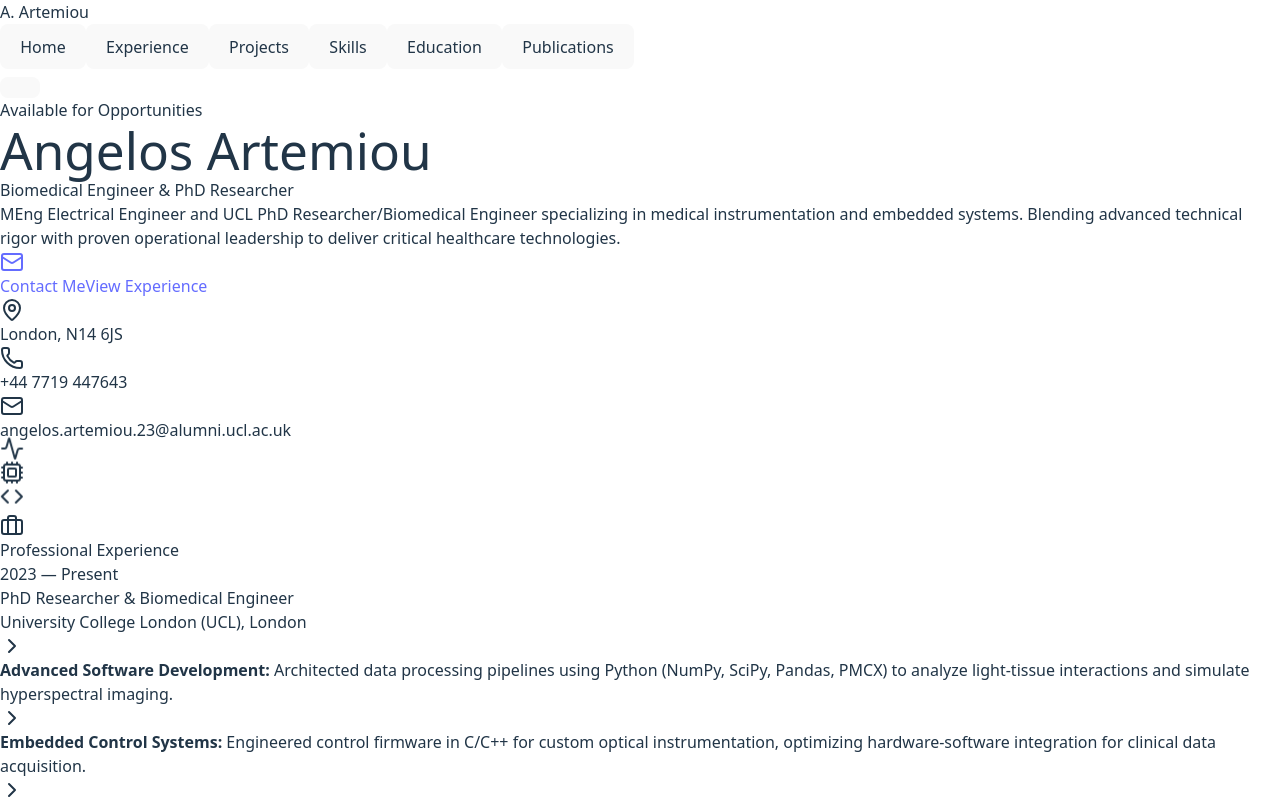
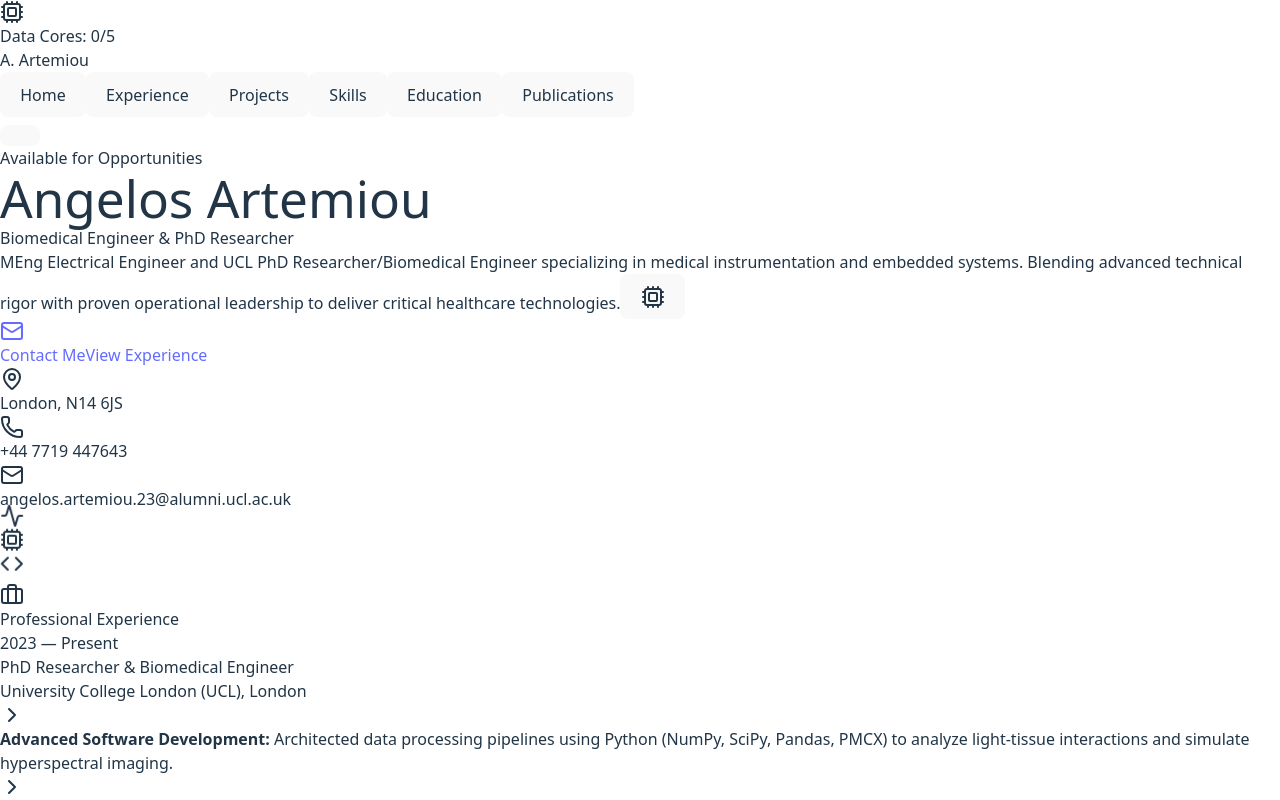
Before and after one commit to Angelos-A/angelos-portfolio, a React (Vite) app: page / in a window 1280 px wide. Shown: the top 800 px of the page. Built offline with nearby package versions, Linux system fonts and the light colour scheme.

Commit message:
Added mini game - find the data cores

```diff
--- a/src/App.jsx
+++ b/src/App.jsx
@@ -2,11 +2,49 @@ import React, { useState, useEffect } from 'react';
 import {
   Mail, Phone, MapPin, ExternalLink, ChevronRight,
   Briefcase, GraduationCap, Award, BookOpen, Cpu, Code, Activity, ShieldCheck,
-  FolderKanban, Download
+  FolderKanban, Download, CheckCircle2
 } from 'lucide-react';
 
 export default function App() {
   const [activeSection, setActiveSection] = useState('home');
+
+  // --- MINI-GAME STATE ---
+  const [foundCores, setFoundCores] = useState([]);
+  const [showWinMessage, setShowWinMessage] = useState(false);
+
+  // Check for win condition
+  useEffect(() => {
+    if (foundCores.length === 5) {
+      setShowWinMessage(true);
+      const timer = setTimeout(() => setShowWinMessage(false), 6000);
+      return () => clearTimeout(timer);
+    }
+  }, [foundCores]);
+
+  const handleFindCore = (id) => {
+    if (!foundCores.includes(id)) {
+      setFoundCores(prev => [...prev, id]);
+    }
+  };
+
+  // Helper component for the hidden game items
+  const HiddenCore = ({ id, className }) => {
+    const isFound = foundCores.includes(id);
+    return (
+      <button
+        onClick={() => handleFindCore(id)}
+        disabled={isFound}
+        className={`absolute z-30 flex items-center justify-center transition-all duration-500 cursor-crosshair
+          ${isFound
+            ? 'opacity-0 scale-150 pointer-events-none text-green-400'
+            : `opacity-20 hover:opacity-100 hover:scale-125 animate-pulse text-cyan-400 hover:drop-shadow-[0_0_8px_rgba(34,211,238,0.8)] ${className}`
+          }`}
+        title="Hidden Data Core..."
+      >
+        <Cpu className="w-6 h-6" />
+      </button>
+    );
+  };
 
   // Smooth scroll handler
   const scrollTo = (id) => {
@@ -34,15 +72,46 @@ export default function App() {
           0%, 100% { transform: rotate(-3deg); }
           50% { transform: rotate(3deg); }
         }
+        @keyframes slideUpFade {
+          0% { transform: translate(-50%, 20px); opacity: 0; }
+          10%, 90% { transform: translate(-50%, 0); opacity: 1; }
+          100% { transform: translate(-50%, -20px); opacity: 0; }
+        }
         .animate-float { animation: float 6s ease-in-out infinite; }
         .animate-float-delayed { animation: float-delayed 7s ease-in-out infinite 1s; }
         .hover-wiggle:hover { animation: wiggle 0.4s ease-in-out infinite; }
+        .animate-win-message { animation: slideUpFade 6s ease-in-out forwards; }
       `}</style>
 
       {/* Playful Background Blobs */}
       <div className="fixed top-[-10%] left-[-10%] w-[40vw] h-[40vw] rounded-full bg-blue-200/20 blur-3xl animate-float -z-10 pointer-events-none"></div>
       <div className="fixed bottom-[-10%] right-[-10%] w-[35vw] h-[35vw] rounded-full bg-purple-200/20 blur-3xl animate-float-delayed -z-10 pointer-events-none"></div>
       <div className="fixed top-[40%] left-[60%] w-[25vw] h-[25vw] rounded-full bg-cyan-200/20 blur-3xl animate-float -z-10 pointer-events-none" style={{ animationDelay: '2s' }}></div>
+
+      {/* Game Progress Widget (Slides in after finding the first one) */}
+      <div className={`fixed bottom-6 right-6 z-50 bg-slate-900/95 backdrop-blur-sm text-white px-5 py-3 rounded-2xl shadow-2xl border border-slate-700 transition-all duration-700 ease-out ${foundCores.length > 0 ? 'translate-y-0 opacity-100' : 'translate-y-24 opacity-0 pointer-events-none'}`}>
+        <div className="flex items-center gap-3">
+          <div className="relative">
+            <Cpu className={`w-6 h-6 ${foundCores.length === 5 ? 'text-green-400' : 'text-cyan-400 animate-pulse'}`} />
+            {foundCores.length === 5 && <CheckCircle2 className="w-4 h-4 text-green-400 absolute -bottom-1 -right-1 bg-slate-900 rounded-full" />}
+          </div>
+          <div className="font-bold text-sm tracking-wide">
+            Data Cores: <span className={foundCores.length === 5 ? 'text-green-400' : 'text-cyan-400'}>{foundCores.length}/5</span>
+          </div>
+        </div>
+      </div>
+
+      {/* Win Modal Overlay */}
+      {showWinMessage && (
+        <div className="fixed inset-0 z-[100] flex items-center justify-center pointer-events-none">
+          <div className="absolute inset-0 bg-slate-900/20 backdrop-blur-sm animate-win-message"></div>
+          <div className="bg-gradient-to-br from-blue-600 via-indigo-600 to-cyan-500 text-white px-10 py-8 rounded-[2rem] shadow-[0_0_50px_rgba(6,182,212,0.5)] border border-white/20 flex flex-col items-center animate-win-message z-10">
+            <Award className="w-16 h-16 text-yellow-300 mb-4 animate-bounce" />
+            <h2 className="text-3xl md:text-4xl font-extrabold mb-2 text-center tracking-tight text-transparent bg-clip-text bg-gradient-to-r from-white to-blue-100">Architecture Mastered!</h2>
+            <p className="font-medium text-blue-100 text-lg">You fully debugged the site and found all 5 Data Cores.</p>
+          </div>
+        </div>
+      )}
 
       {/* Navigation */}
       <nav className="fixed top-0 w-full bg-white/70 backdrop-blur-lg z-50 border-b border-slate-200/50 shadow-[0_4px_30px_rgba(0,0,0,0.03)]">
@@ -88,8 +157,10 @@ export default function App() {
             <h2 className="text-2xl md:text-3xl font-bold text-transparent bg-clip-text bg-gradient-to-r from-blue-600 to-indigo-500 mb-6">
               Biomedical Engineer & PhD Researcher
             </h2>
-            <p className="text-lg text-slate-600 leading-relaxed mb-8 max-w-xl font-medium">
+            <p className="text-lg text-slate-600 leading-relaxed mb-8 max-w-xl font-medium relative">
               MEng Electrical Engineer and UCL PhD Researcher/Biomedical Engineer specializing in medical instrumentation and embedded systems. Blending advanced technical rigor with proven operational leadership to deliver critical healthcare technologies.
+              {/* Game Item 1: Tucked near the paragraph */}
+              <HiddenCore id="core-1" className="-left-8 top-2" />
             </p>
 
             <div className="flex flex-wrap gap-4 mb-8">
@@ -113,7 +184,7 @@ export default function App() {
             {/* Abstract Tech/Bio Graphic Placeholder */}
             <div className="aspect-square rounded-full bg-gradient-to-tr from-blue-100 via-indigo-50 to-cyan-100 relative p-8 shadow-2xl shadow-blue-900/10 border-4 border-white group hover:scale-105 transition-transform duration-500">
               <div className="absolute inset-0 bg-white/40 rounded-full backdrop-blur-3xl border border-white/80"></div>
-              <div className="relative h-full w-full border-4 border-dashed border-blue-300 rounded-full flex flex-col items-center justify-center text-blue-400 group-hover:border-indigo-400 group-hover:rotate-12 transition-all duration-700">
+              <div className="relative h-full w-full border-4 border-dashed border-blue-300 rounded-full flex flex-col items-center justify-center text-blue-400 transition-all duration-700">
                  <Activity className="w-24 h-24 mb-4 text-blue-500 opacity-80 group-hover:animate-pulse" />
                  <Cpu className="w-16 h-16 absolute top-1/4 left-1/4 text-cyan-400 opacity-60 group-hover:-translate-x-4 group-hover:-translate-y-4 transition-transform duration-500" />
                  <Code className="w-16 h-16 absolute bottom-1/4 right-1/4 text-indigo-400 opacity-60 group-hover:translate-x-4 group-hover:translate-y-4 transition-transform duration-500" />
@@ -126,8 +197,8 @@ export default function App() {
       {/* Experience Section */}
       <section id="experience" className="py-24 bg-white/80 backdrop-blur-sm border-t border-slate-100 relative">
         <div className="max-w-[1500px] mx-auto px-4 sm:px-6 lg:px-8">
-          <div className="flex items-center mb-16 group">
-            <div className="bg-blue-100 p-3 rounded-2xl mr-4 group-hover:-rotate-12 group-hover:scale-110 transition-transform">
+          <div className="flex items-center mb-16 group relative">
+            <div className="bg-blue-100 p-3 rounded-2xl mr-4 group-hover:-translate-y-1 transition-transform">
               <Briefcase className="w-8 h-8 text-blue-600" />
             </div>
             <h2 className="text-4xl font-extrabold text-slate-900 tracking-tight">Professional Experience</h2>
@@ -171,7 +242,7 @@ export default function App() {
                 <div className="mb-4 md:mb-0 text-slate-500 font-bold pt-2 md:text-right md:pr-8 tracking-wide">
                   2023 — Present
                 </div>
-                <div className="md:col-span-3 bg-white border-2 border-slate-100 rounded-3xl p-8 shadow-sm group-hover/card:shadow-2xl group-hover/card:border-indigo-200 group-hover/card:-translate-y-2 transition-all duration-300">
+                <div className="md:col-span-3 bg-white border-2 border-slate-100 rounded-3xl p-8 shadow-sm group-hover/card:shadow-2xl group-hover/card:border-indigo-200 group-hover/card:-translate-y-2 transition-all duration-300 relative">
                   <h3 className="text-2xl font-extrabold text-slate-900 group-hover/card:text-indigo-700 transition-colors">Post Graduate Teaching Assistant (Medical Instrumentation)</h3>
                   <div className="text-indigo-600 font-bold mb-6 inline-block bg-indigo-50 px-3 py-1 rounded-lg mt-2">University College London (UCL), London</div>
                   <ul className="space-y-4 text-slate-600 list-none font-medium">
@@ -191,8 +262,10 @@ export default function App() {
             {/* DNA Nudge */}
             <div className="relative pl-8 md:pl-0 group/card">
               <div className="md:grid md:grid-cols-4 md:gap-8 items-start">
-                <div className="mb-4 md:mb-0 text-slate-500 font-bold pt-2 md:text-right md:pr-8 tracking-wide">
+                <div className="mb-4 md:mb-0 text-slate-500 font-bold pt-2 md:text-right md:pr-8 tracking-wide relative">
                   2021 — 2022
+                  {/* Game Item 2: Hiding next to the DNA Nudge date */}
+                  <HiddenCore id="core-2" className="right-4 top-10 md:-right-6 md:top-2 text-cyan-500" />
                 </div>
                 <div className="md:col-span-3 bg-white border-2 border-slate-100 rounded-3xl p-8 shadow-sm group-hover/card:shadow-2xl group-hover/card:border-cyan-200 group-hover/card:-translate-y-2 transition-all duration-300">
                   <h3 className="text-2xl font-extrabold text-slate-900 group-hover/card:text-cyan-700 transition-colors">Embedded Systems Engineer</h3>
@@ -249,8 +322,8 @@ export default function App() {
       {/* Projects Section */}
       <section id="projects" className="py-24 bg-slate-50/50 backdrop-blur-sm relative">
         <div className="max-w-[1500px] mx-auto px-4 sm:px-6 lg:px-8">
-          <div className="flex items-center mb-16 group">
-            <div className="bg-indigo-100 p-3 rounded-2xl mr-4 group-hover:scale-110 group-hover:rotate-12 transition-transform">
+          <div className="flex items-center mb-16 group relative">
+            <div className="bg-indigo-100 p-3 rounded-2xl mr-4 group-hover:-translate-y-1 transition-transform">
               <FolderKanban className="w-8 h-8 text-indigo-600 group-hover:animate-bounce" />
             </div>
             <h2 className="text-4xl font-extrabold text-slate-900 tracking-tight">Projects & Portfolio</h2>
@@ -325,7 +398,7 @@ export default function App() {
               </div>
             </div>
 
-              {/* Project Card with Bullet Points */}
+            {/* Project Card with Bullet Points */}
             <div className="bg-white rounded-[2rem] shadow-sm border-2 border-slate-100 overflow-hidden flex flex-col group hover:shadow-[0_20px_50px_rgba(0,0,0,0.1)] hover:-translate-y-3 hover:border-pink-200 transition-all duration-300">
               <div className="aspect-video bg-black relative overflow-hidden flex items-center justify-center">
                 <video
@@ -351,13 +424,15 @@ export default function App() {
               </div>
             </div>
 
-              <div className="bg-white rounded-[2rem] shadow-sm border-2 border-slate-100 overflow-hidden flex flex-col group hover:shadow-[0_20px_50px_rgba(0,0,0,0.1)] hover:-translate-y-3 hover:border-indigo-200 transition-all duration-300">
+            <div className="bg-white rounded-[2rem] shadow-sm border-2 border-slate-100 overflow-hidden flex flex-col group hover:shadow-[0_20px_50px_rgba(0,0,0,0.1)] hover:-translate-y-3 hover:border-indigo-200 transition-all duration-300">
               <div className="aspect-video bg-indigo-50 relative overflow-hidden flex items-center justify-center p-4">
                 <img
                   src="/Rover.png"
                   alt="PCB Electronics"
                   className="w-full h-full object-contain group-hover:scale-110 transition-transform duration-700 drop-shadow-lg"
                 />
+                {/* Game Item 3: Hiding on the Rover image wrapper */}
+                <HiddenCore id="core-3" className="top-4 right-4 text-indigo-900" />
               </div>
               <div className="p-8 flex flex-col flex-grow bg-white">
                 <h3 className="text-2xl font-extrabold text-slate-900 mb-4 group-hover:text-indigo-700 transition-colors">Multi-Sensor Wi-Fi Rover (Personal Project)</h3>
@@ -438,11 +513,13 @@ export default function App() {
         <div className="absolute right-0 top-1/2 -translate-y-1/2 w-96 h-96 bg-cyan-100/50 rounded-full mix-blend-multiply blur-3xl -z-10 pointer-events-none"></div>
 
         <div className="max-w-[1500px] mx-auto px-4 sm:px-6 lg:px-8">
-          <div className="flex items-center mb-16 group">
-            <div className="bg-cyan-100 p-3 rounded-2xl mr-4 group-hover:scale-110 group-hover:rotate-12 transition-transform">
+          <div className="flex items-center mb-16 group relative">
+            <div className="bg-cyan-100 p-3 rounded-2xl mr-4 group-hover:-translate-y-1 transition-transform">
               <Cpu className="w-8 h-8 text-cyan-600 group-hover:animate-pulse" />
             </div>
             <h2 className="text-4xl font-extrabold text-slate-900 tracking-tight">Technical Expertise</h2>
+            {/* Game Item 4: Tucked in the Skills title area */}
+            <HiddenCore id="core-4" className="ml-6 top-1 text-cyan-500" />
           </div>
 
           <div className="grid grid-cols-1 md:grid-cols-2 lg:grid-cols-3 gap-8">
@@ -493,7 +570,7 @@ export default function App() {
             </div>
 
             {/* Core Competencies */}
-            <div className="bg-white p-8 rounded-[2rem] shadow-sm border-2 border-slate-100 md:col-span-2 lg:col-span-3 hover:border-indigo-200 hover:shadow-xl hover:-translate-y-2 transition-all duration-300">
+            <div className="bg-white p-8 rounded-[2rem] shadow-sm border-2 border-slate-100 md:col-span-2 lg:col-span-3 hover:border-indigo-200 hover:shadow-xl hover:-translate-y-2 transition-all duration-300 relative">
               <div className="flex items-center mb-6 text-slate-900 group">
                 <div className="p-2 bg-indigo-50 rounded-xl mr-3 group-hover:scale-110 transition-transform">
                   <ShieldCheck className="w-7 h-7 text-indigo-500 group-hover:animate-pulse" />
@@ -519,7 +596,7 @@ export default function App() {
           {/* Education */}
           <div>
             <div className="flex items-center mb-12 group">
-              <div className="bg-blue-100 p-3 rounded-2xl mr-4 group-hover:-translate-y-1 group-hover:scale-110 transition-all">
+              <div className="bg-blue-100 p-3 rounded-2xl mr-4 group-hover:-translate-y-1 transition-all">
                 <GraduationCap className="w-8 h-8 text-blue-600 group-hover:animate-bounce" />
               </div>
               <h2 className="text-4xl font-extrabold text-slate-900 tracking-tight">Education</h2>
@@ -568,7 +645,7 @@ export default function App() {
           {/* Awards */}
           <div>
             <div className="flex items-center mb-12 group">
-              <div className="bg-amber-100 p-3 rounded-2xl mr-4 group-hover:-rotate-12 group-hover:scale-110 transition-all">
+              <div className="bg-amber-100 p-3 rounded-2xl mr-4 group-hover:-translate-y-1 transition-all">
                 <Award className="w-8 h-8 text-amber-500" />
               </div>
               <h2 className="text-4xl font-extrabold text-slate-900 tracking-tight">Awards</h2>
@@ -608,7 +685,7 @@ export default function App() {
 
         <div className="max-w-[1500px] mx-auto px-4 sm:px-6 lg:px-8 relative z-10">
           <div className="flex items-center mb-16 group">
-            <div className="bg-cyan-900/50 p-3 rounded-2xl mr-4 group-hover:rotate-12 group-hover:scale-110 transition-transform">
+            <div className="bg-cyan-900/50 p-3 rounded-2xl mr-4 group-hover:-translate-y-1 transition-transform">
               <BookOpen className="w-8 h-8 text-cyan-400 group-hover:animate-pulse" />
             </div>
             <h2 className="text-4xl font-extrabold tracking-tight">Selected Publications</h2>
@@ -667,8 +744,12 @@ export default function App() {
 
       {/* Footer */}
       <footer className="bg-[#020617] py-16 text-center border-t border-slate-900 relative">
-        <div className="max-w-[1500px] mx-auto px-4">
-          <div className="flex justify-center space-x-6 mb-8">
+        <div className="max-w-[1500px] mx-auto px-4 relative">
+
+          <div className="flex justify-center space-x-6 mb-8 relative">
+             {/* Game Item 5: Hiding in the footer */}
+            <HiddenCore id="core-5" className="-left-12 top-0" />
+
             <a href="mailto:angelos.artemiou.23@alumni.ucl.ac.uk" className="group bg-slate-800 p-4 rounded-full text-slate-400 hover:text-white hover:bg-blue-600 hover:scale-110 hover:-translate-y-2 hover:shadow-[0_0_20px_rgba(37,99,235,0.5)] transition-all duration-300">
               <Mail className="w-6 h-6 group-hover:animate-bounce" />
               <span className="sr-only">Email</span>
```
